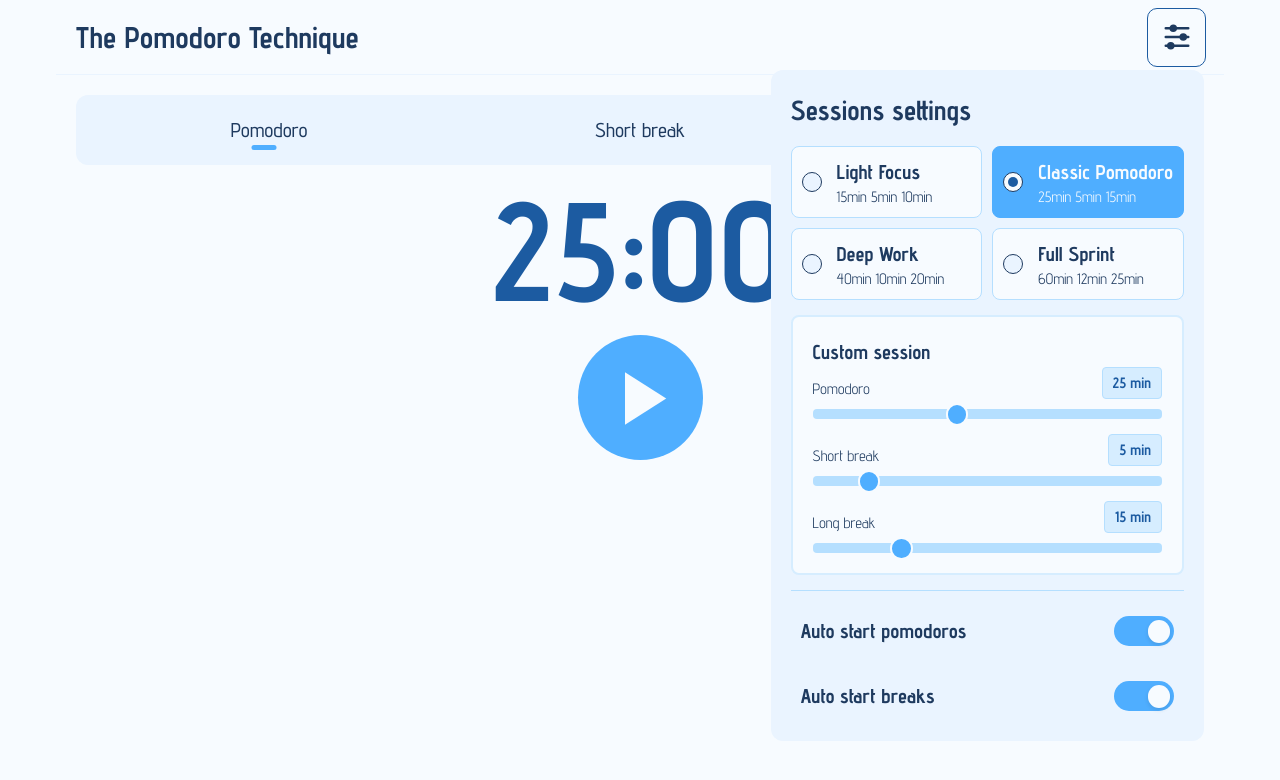
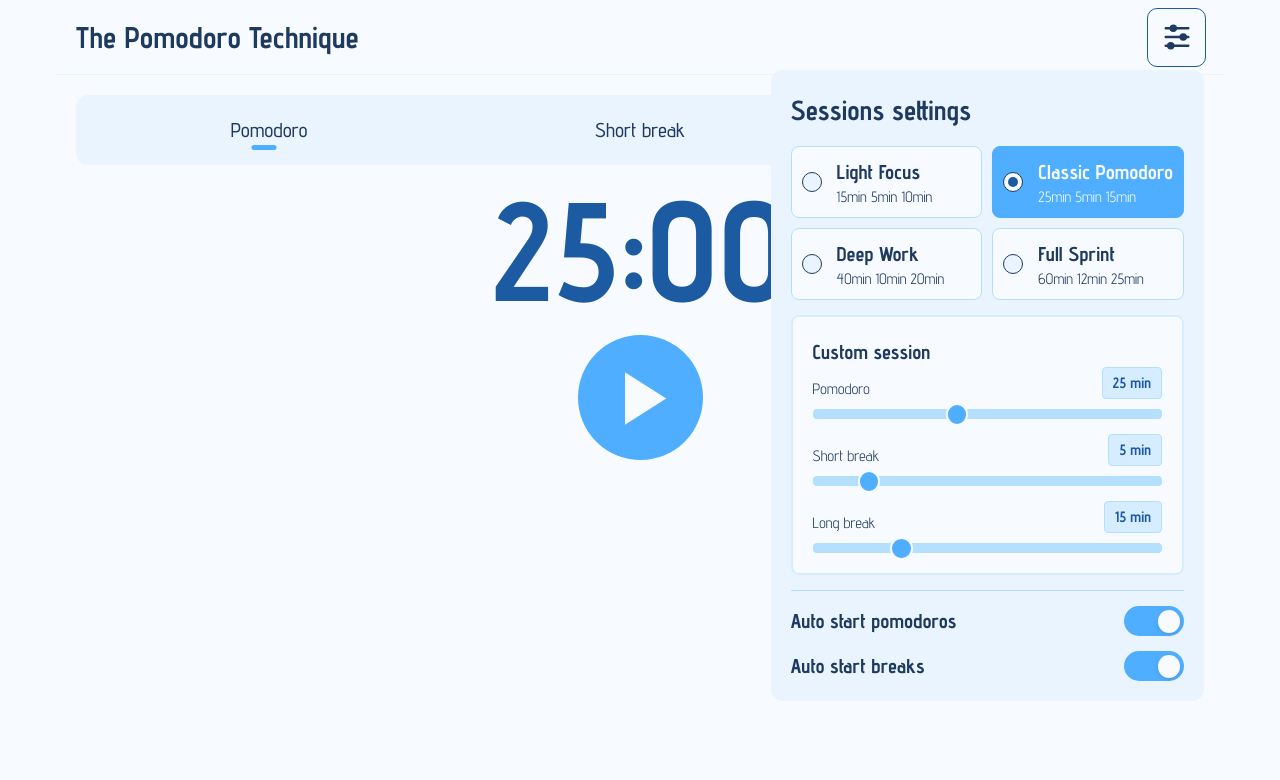
Before and after one commit to marcenico/pomodoro-app, a React (Vite) app: page / in a window 1280 px wide. Both pictures are taken after a click on the button 1176 px from the left and 37 px from the top of the page. Shown: the top 780 px of the page. Built offline with nearby package versions, Linux system fonts and the light colour scheme.

Commit message:
refactor(components): eliminar padding en AutoStartToggle y ajustar estilos de Toggle

```diff
--- a/src/components/HeaderMenu/AutoStartToggle.jsx
+++ b/src/components/HeaderMenu/AutoStartToggle.jsx
@@ -10,7 +10,7 @@ export const AutoStartToggle = ({
   disabled = false
 }) => {
   return (
-    <div className={`${toggleContainer} d-flex f-col pt-12 gap-12`}>
+    <div className={`${toggleContainer} d-flex f-col gap-12`}>
       <Toggle
         id="pomodoro-auto-start"
         label="Auto start pomodoros"
--- a/src/components/HeaderMenu/Toggle.module.css
+++ b/src/components/HeaderMenu/Toggle.module.css
@@ -9,26 +9,15 @@
   display: flex;
   align-items: center;
   justify-content: space-between;
-  cursor: pointer;
-  padding: 0.5rem;
   border-radius: 8px;
   transition: all var(--transition-normal);
   user-select: none;
 }
 
-.toggleItem:hover:not(:disabled) {
-  background: var(--color-100, var(--blue-100));
-}
-
-.toggleItem:active:not(:disabled) {
-  background: var(--color-200, var(--blue-200));
-}
-
 .toggleLabel {
   flex: 1;
   text-align: left;
-  margin: 0;
-  cursor: pointer;
+  margin: 0 0.5rem 0 0;
 }
 
 .toggleSwitch {
```
